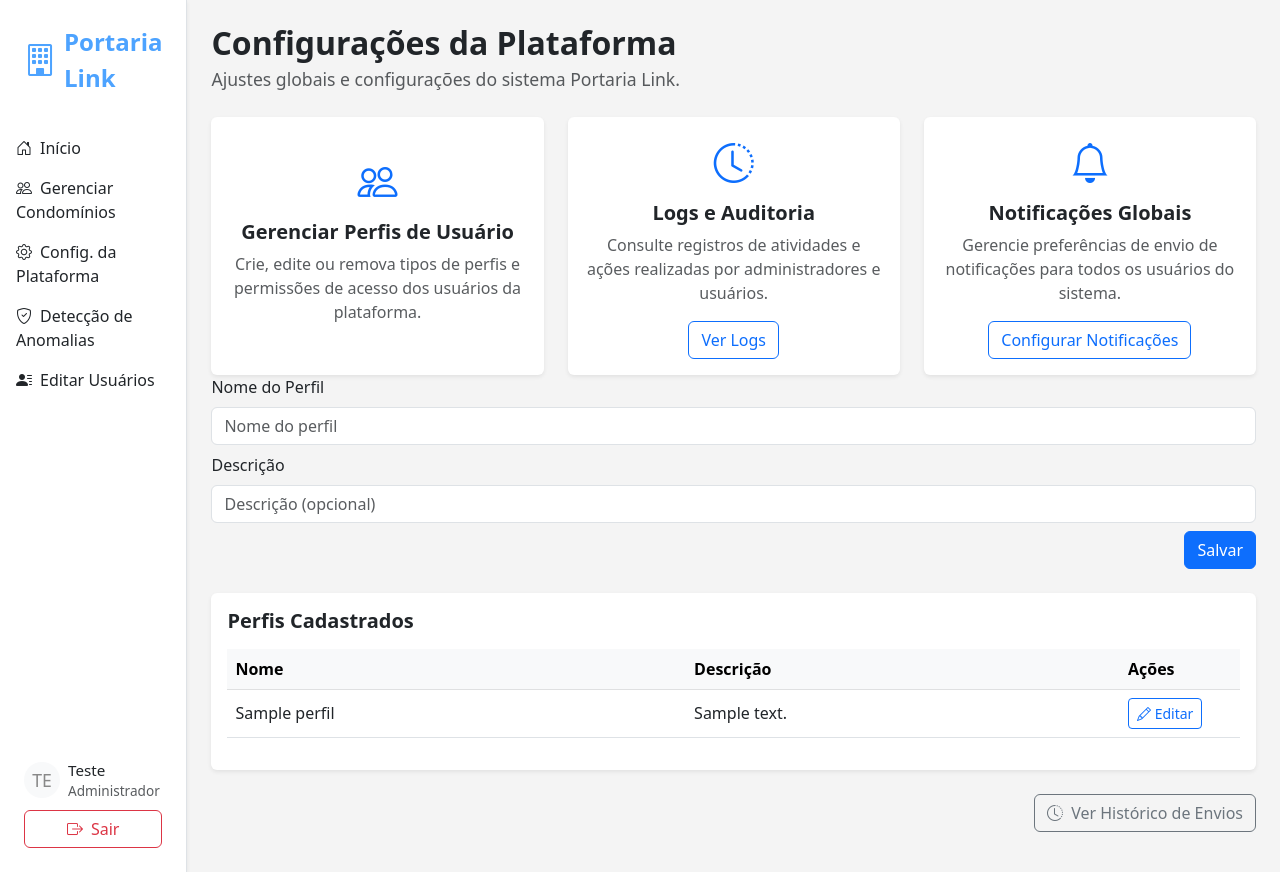
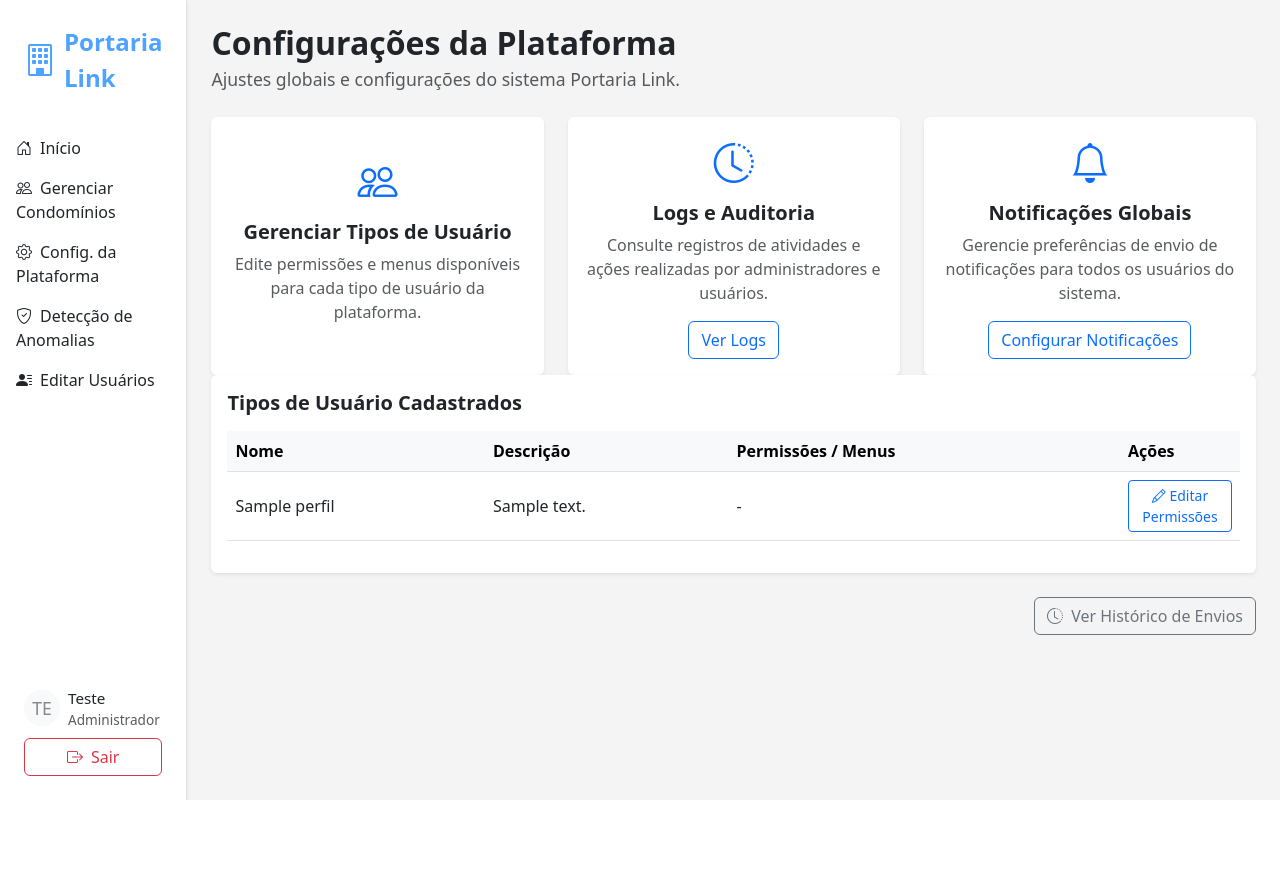
Before and after one commit to NicolasGayb/PorteiroDigital, a Flask app: page /admin/configuracoes in a window 1280 px wide. After the commit the page ends 800 px from the top, so only its background shows below. Run offline with Flask 3, Linux system fonts and the light colour scheme; a user stored in the database is signed in; tables that the repository leaves empty hold one stand-in row (values such as "Sample post").

Commit message:
add condomino

```diff
--- a/templates/admin_configuracoes.html
+++ b/templates/admin_configuracoes.html
@@ -22,8 +22,8 @@
           <div class="card border-0 shadow-sm h-100">
             <div class="card-body d-flex flex-column align-items-center justify-content-center">
               <i class="bi bi-people fs-1 text-primary mb-2"></i>
-              <h5 class="fw-bold mb-2">Gerenciar Perfis de Usuário</h5>
-              <p class="text-muted text-center mb-3">Crie, edite ou remova tipos de perfis e permissões de acesso dos usuários da plataforma.</p>
+              <h5 class="fw-bold mb-2">Gerenciar Tipos de Usuário</h5>
+              <p class="text-muted text-center mb-3">Edite permissões e menus disponíveis para cada tipo de usuário da plataforma.</p>
             </div>
           </div>
         </div>
@@ -48,30 +48,16 @@
           </div>
         </div>
       </div>
-      <form method="POST" class="w-100 mb-4" action="/admin/configuracoes">
-        <input type="hidden" name="perfil_id" id="perfil_id">
-        <div class="row g-2 align-items-end">
-          <div class="col-12">
-            <label class="form-label">Nome do Perfil</label>
-            <input type="text" class="form-control" name="nome" id="nome" placeholder="Nome do perfil" required>
-          </div>
-          <div class="col-12">
-            <label class="form-label">Descrição</label>
-            <input type="text" class="form-control" name="descricao" id="descricao" placeholder="Descrição (opcional)">
-          </div>
-          <div class="col-12 d-flex justify-content-end">
-            <button type="submit" class="btn btn-primary">Salvar</button>
-          </div>
-        </div>
-      </form>
+      <!-- Removido formulário de criação de tipo de usuário -->
       <div class="card border-0 shadow-sm mb-4">
         <div class="card-body">
-          <h5 class="fw-bold mb-3">Perfis Cadastrados</h5>
+          <h5 class="fw-bold mb-3">Tipos de Usuário Cadastrados</h5>
           <table class="table table-hover align-middle">
             <thead class="table-light">
               <tr>
                 <th>Nome</th>
                 <th>Descrição</th>
+                <th>Permissões / Menus</th>
                 <th style="width:120px;">Ações</th>
               </tr>
             </thead>
@@ -81,14 +67,22 @@
                 <td>{{ perfil.nome }}</td>
                 <td>{{ perfil.descricao or '-' }}</td>
                 <td>
-                  <button class="btn btn-sm btn-outline-primary" onclick="editarPerfil('{{ perfil.id }}', '{{ perfil.nome|replace("'", "&#39;") }}', '{{ (perfil.descricao or '')|replace("'", "&#39;") }}')">
-                    <i class="bi bi-pencil"></i> Editar
+                  <!-- Exemplo: lista de menus/permissões, ajuste conforme backend -->
+                  {% if perfil.permissoes %}
+                    {{ perfil.permissoes|join(', ') }}
+                  {% else %}
+                    -
+                  {% endif %}
+                </td>
+                <td>
+                  <button class="btn btn-sm btn-outline-primary" onclick="editarPermissoes('{{ perfil.id }}')">
+                    <i class="bi bi-pencil"></i> Editar Permissões
                   </button>
                 </td>
               </tr>
               {% else %}
               <tr>
-                <td colspan="3" class="text-center text-muted">Nenhum perfil cadastrado.</td>
+                <td colspan="4" class="text-center text-muted">Nenhum tipo de usuário cadastrado.</td>
               </tr>
               {% endfor %}
             </tbody>
@@ -219,8 +213,48 @@
           <i class="bi bi-clock-history me-1"></i> Ver Histórico de Envios
         </button>
       </div>
-    </main>
-  </div>
+      <!-- Modal para editar permissões do tipo de usuário -->
+      <div class="modal fade" id="modalPermissoes" tabindex="-1" aria-labelledby="modalPermissoesLabel" aria-hidden="true">
+        <div class="modal-dialog">
+          <div class="modal-content">
+            <div class="modal-header">
+              <h5 class="modal-title" id="modalPermissoesLabel">Editar Permissões / Menus</h5>
+              <button type="button" class="btn-close" data-bs-dismiss="modal" aria-label="Fechar"></button>
+            </div>
+            <form method="POST" action="/admin/configuracoes#permissoes">
+              <div class="modal-body">
+                <input type="hidden" name="perfil_id" id="modal_perfil_id">
+                <!-- Exemplo de checkboxes de menus/permissões, ajuste conforme backend -->
+                <div class="form-check mb-2">
+                  <input class="form-check-input" type="checkbox" name="menus[]" value="painel_admin" id="menu_painel_admin">
+                  <label class="form-check-label" for="menu_painel_admin">Painel Admin</label>
+                </div>
+                <div class="form-check mb-2">
+                  <input class="form-check-input" type="checkbox" name="menus[]" value="painel_condomino" id="menu_painel_condomino">
+                  <label class="form-check-label" for="menu_painel_condomino">Painel Condômino</label>
+                </div>
+                <div class="form-check mb-2">
+                  <input class="form-check-input" type="checkbox" name="menus[]" value="minhas_encomendas" id="menu_minhas_encomendas">
+                  <label class="form-check-label" for="menu_minhas_encomendas">Minhas Encomendas</label>
+                </div>
+                <!-- Adicione outros menus/permissões conforme necessário -->
+              </div>
+              <div class="modal-footer">
+                <button type="button" class="btn btn-secondary" data-bs-dismiss="modal">Cancelar</button>
+                <button type="submit" class="btn btn-primary">Salvar Permissões</button>
+              </div>
+            </form>
+          </div>
+        </div>
+      </div>
+      <script>
+function editarPermissoes(id) {
+  document.getElementById('modal_perfil_id').value = id;
+  // Aqui você pode adicionar lógica para marcar os checkboxes de acordo com as permissões atuais do perfil
+  var modal = new bootstrap.Modal(document.getElementById('modalPermissoes'));
+  modal.show();
+}
+</script>
   <script src="https://cdn.jsdelivr.net/npm/bootstrap@5.3.0/dist/js/bootstrap.bundle.min.js"></script>
   <script>
 function editarPerfil(id, nome, descricao) {
--- a/templates/usuarios_admin.html
+++ b/templates/usuarios_admin.html
@@ -74,6 +74,10 @@
                             <label class="form-label">Nova Senha (opcional)</label>
                             <input type="password" class="form-control" name="nova_senha" placeholder="Deixe em branco para não alterar">
                           </div>
+                          <div class="mb-3">
+                            <label class="form-label">Apto</label>
+                            <input type="text" class="form-control" name="apto" value="{{ user.apto or '' }}" placeholder="Número do apartamento">
+                          </div>
                         </div>
                         <div class="modal-footer">
                           <button type="button" class="btn btn-secondary" data-bs-dismiss="modal">Cancelar</button>
```
Also changed, not shown: templates/painel_condomino.html (+61 -3 lines).
